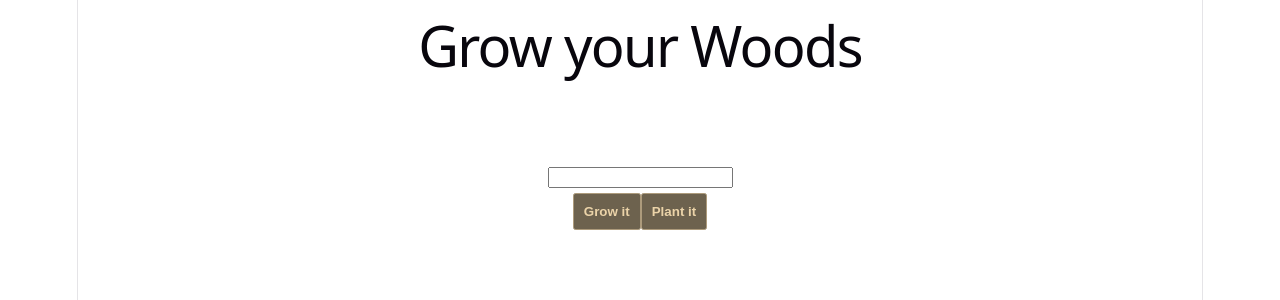
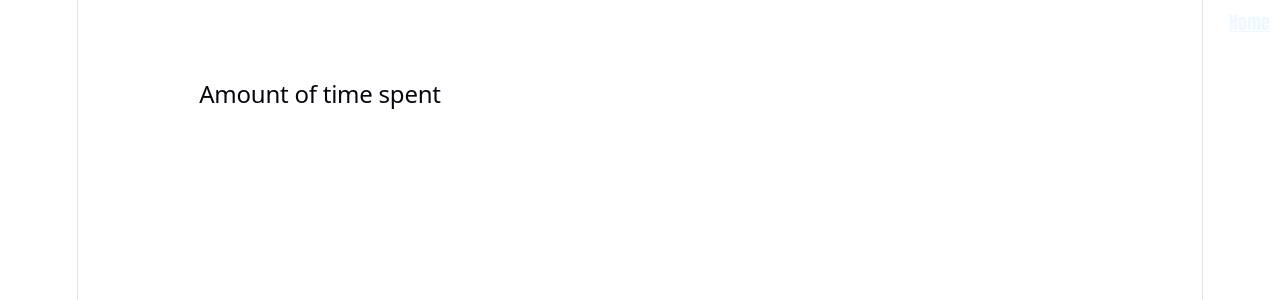
Before and after one commit to Ishan-pro/woods, a React (Vite) app: page /detail in a window 1280 px wide. Shown: the top 300 px of the page. Built offline with nearby package versions, Linux system fonts and the light colour scheme.

Commit message:
Added Chart.js Pie Chart functionality and dedicated Detail View

```diff
--- a/package.json
+++ b/package.json
@@ -11,10 +11,13 @@
   },
   "dependencies": {
     "@reduxjs/toolkit": "^2.12.0",
+    "chart.js": "^4.5.1",
     "moment": "^2.30.1",
     "react": "^19.2.6",
+    "react-chartjs-2": "^5.3.1",
     "react-dom": "^19.2.6",
-    "react-redux": "^9.3.0"
+    "react-redux": "^9.3.0",
+    "react-router": "^8.1.0"
   },
   "devDependencies": {
     "@eslint/js": "^10.0.1",
--- a/src/App.css
+++ b/src/App.css
@@ -1,6 +1,20 @@
 .btn-counter {
   padding:0.5rem;
   font-weight: 700;
+}
+.navlink {
+  position: absolute;
+  top: 10px;
+  right: 10px;
+  color: aliceblue;
+}
+.chart {
+  height: 80vh;
+  width:80vw;
+  align-self: center;
+  display: flex;
+  justify-content: center;
+  margin-top:10vh
 }
 .btns {
   margin-top: 0.25rem;
@@ -12,6 +26,10 @@
 
 .tree-icon-stopwatch {
   filter: invert(70%) sepia(90%) ;
+
+  animation-name: growanimation;
+  animation-duration: 10s;
+  animation-timing-function: cubic-bezier(0.075, 0.82, 0.165, 1);
 }
 .tree-icon-detail {
 
@@ -32,6 +50,15 @@
   color:black
 }
 
+@keyframes growanimation {
+  from {
+    width: 10px;
+  }
+  to {
+    width:100px
+  }
+}
+
 .imp {
   color: blanchedalmond;
 }
@@ -43,6 +70,10 @@
 .detail-close-btn {
   float:right;
   background-color: black;
+}
+
+.tree-input {
+  padding: 0.3rem;
 }
 
 [role="tooltip"] {
--- a/src/App.tsx
+++ b/src/App.tsx
@@ -6,8 +6,9 @@ import { newTree, type Tree } from "./reducers"
 import tree from './assets/tree.svg'
 import './App.css'
 import moment from "moment"
+import { Link } from "react-router"
 
-const formatTime =(seconds:number)=> {
+export const formatTime =(seconds:number)=> {
     const hours = (Math.floor(seconds / 3600))==0 ? false :Math.floor(seconds / 3600) ;
     const minutes = (Math.floor((seconds % 3600) / 60))==0 ? false :Math.floor((seconds % 3600)/60);
     const remainingSeconds = (seconds % 60).toFixed(0);
@@ -81,6 +82,7 @@ function App() {
   return (
     <main>
       <h1>Grow your Woods</h1>
+      <Link to="/detail" className="navlink">Dashboard</Link>
       {!(expandTree===false) && treeExpandView(expandTree)}
       {!stopwatchOn && <div className="tree-field" style={{
 
@@ -102,7 +104,7 @@ function App() {
       <div style={{margin:"4rem"}}>
 
 
-      <input value={treeLabel} onChange={(e) => {setTreeLabel(e.target.value)}}></input>
+      <input value={treeLabel} placeholder="What are you working on?" onChange={(e) => {setTreeLabel(e.target.value)}} className="tree-input"></input>
       <div className="btns">
         <button onClick={() => {
 
@@ -110,7 +112,7 @@ function App() {
           setInitialTime(Date.now()/1000)
 
           }} className="btn-counter">{!stopwatchOn ? "Grow it" : "Burn it"}</button>
-        <button onClick={makeTree} className="btn-counter">Plant it</button>
+        {stopwatchOn && <button onClick={makeTree} className="btn-counter">Done!</button>}
       </div>
       <p style={{margin:"3rem"}}> {stopwatchOn && "Time Elapsed " + formatTime(stopwatchTime) + " working on " +treeLabel}</p>
       </div>
--- /dev/null
+++ b/src/DetailView.tsx
@@ -0,0 +1,50 @@
+import type { Tree } from "./reducers"
+import type { RootState } from "./store"
+import { useSelector } from "react-redux"
+import moment from "moment"
+import { formatTime } from "./App"
+import { Pie, Doughnut } from "react-chartjs-2"
+import { Chart as ChartJS, ArcElement, Tooltip, Legend } from "chart.js";
+import { Colors } from "chart.js"
+import { Link } from "react-router"
+import { useState } from "react"
+
+
+
+export default function DetailView() {
+    ChartJS.register(ArcElement, Tooltip, Legend, Colors);
+
+  const store = [ ...useSelector((state:RootState) => state.trees)]
+  const chartdata = {
+    labels: store.map((i,t) => i.label),
+    datasets: [
+        {
+            data:store.map((i, t)=> i.duration / 60),
+            label:'Minutes Worked',
+            borderWidth:1,
+        }
+    ]
+  }
+
+    return (
+        <div className="chart">
+            <h2>Amount of time spent</h2>
+
+      <Link to="/" className="navlink">Home</Link>
+           <Pie
+           datasetIdKey="id"
+        data={chartdata}
+        options={{
+          plugins: {
+            title: {
+              display: true,
+              text: "Amount Spent"
+            }
+          }
+        }}
+      />
+
+
+        </div>
+    )
+}
--- a/src/main.tsx
+++ b/src/main.tsx
@@ -4,11 +4,18 @@ import './index.css'
 import App from './App.tsx'
 import {store} from './store'
 import { Provider } from 'react-redux'
+import { BrowserRouter, Routes, Route } from 'react-router'
+import DetailView from './DetailView.tsx'
 
 createRoot(document.getElementById('root')!).render(
   <StrictMode>
     <Provider store={store}>
-    <App />
+      <BrowserRouter>
+        <Routes>
+          <Route path="/" element={<App/>}/>
+          <Route path="/detail" element={<DetailView/>}/>
+        </Routes>
+      </BrowserRouter>
     </Provider>
   </StrictMode>,
 )
```
Also changed, not shown: 2 other files (tests, documents, lock files or other folders).
